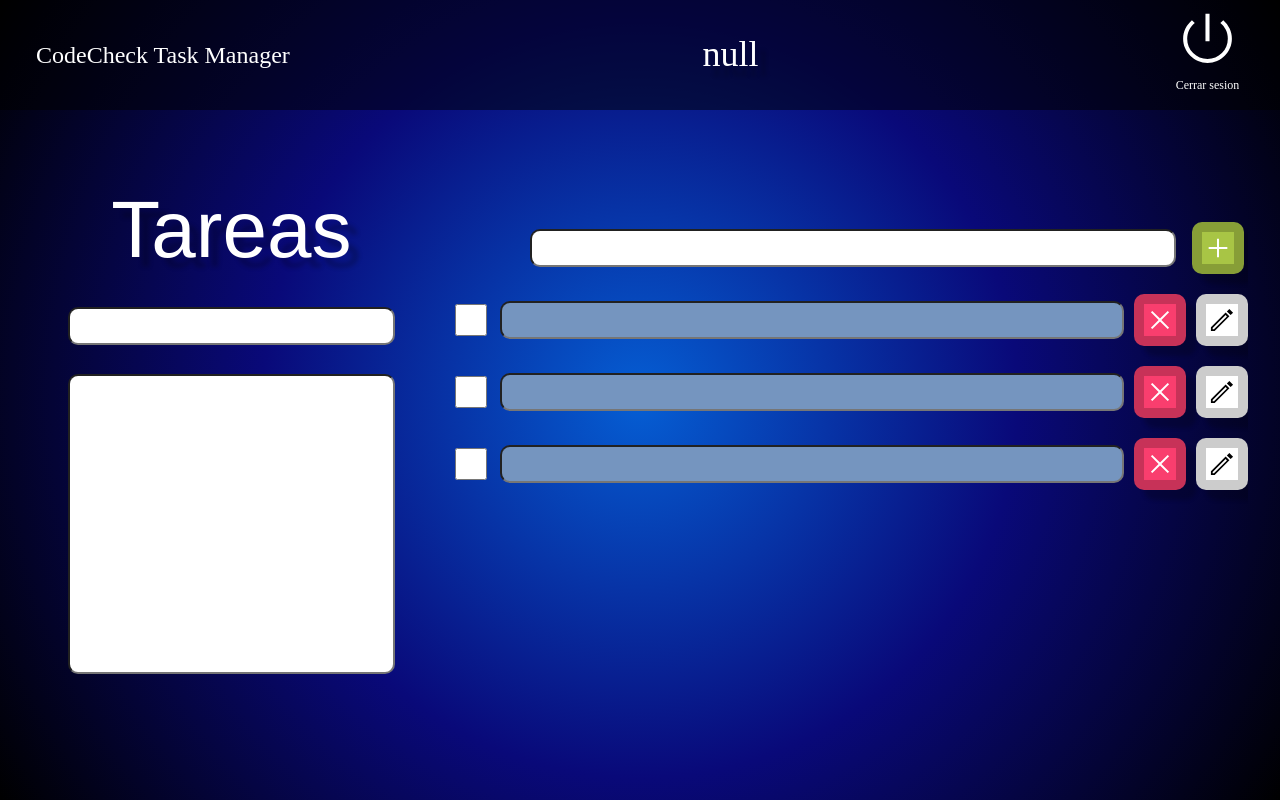
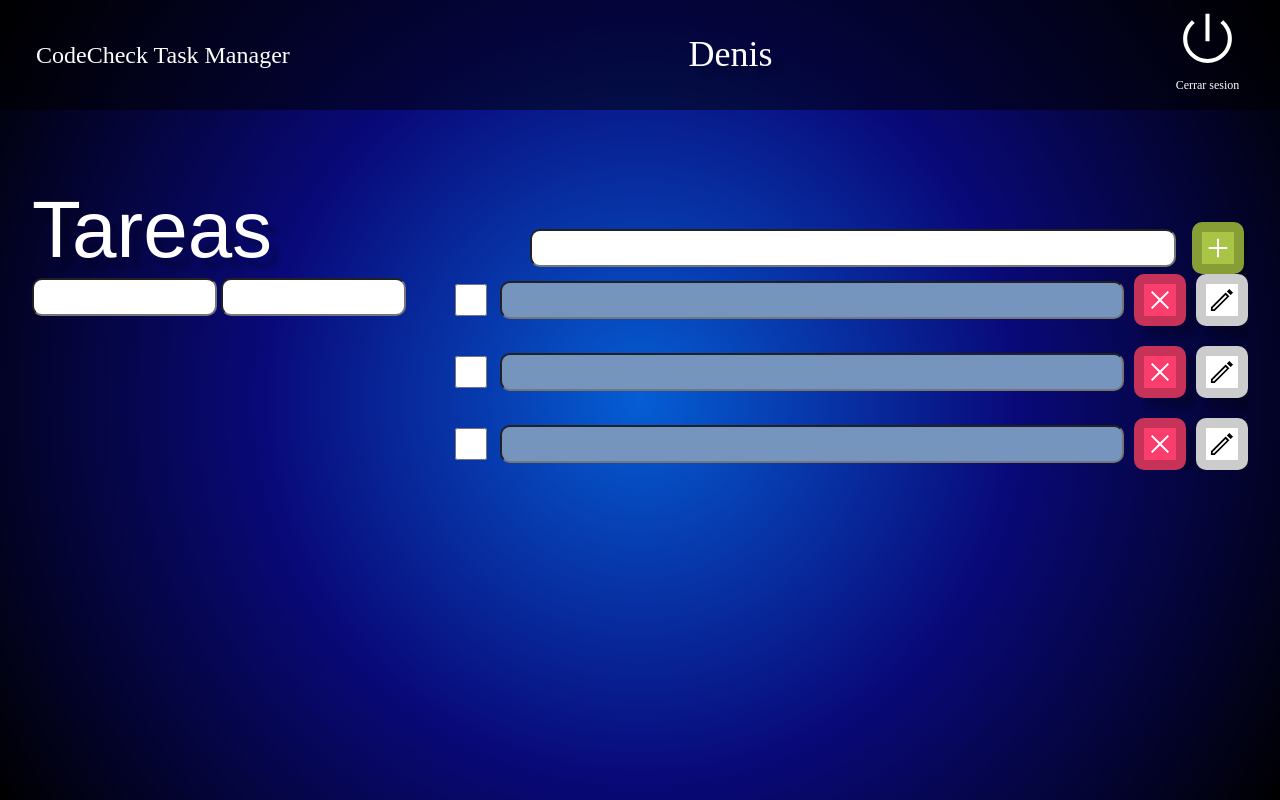
Before and after one commit to DenisVargasRivero/Prueba-Tecnica, a website: page public/profile.html in a window 1280 px wide. Drawn offline with Linux system fonts and the light colour scheme.

Commit message:
Test challenges

```diff
--- a/public/profile.html
+++ b/public/profile.html
@@ -107,7 +107,6 @@
         </div>
     </div>
 
-    <script src="/scripts/sessionControl.js"></script>
     <script src="/scripts/profile.js"></script>
 </body>
 </html>
--- a/public/scripts/index.js
+++ b/public/scripts/index.js
@@ -104,7 +104,9 @@ function sessionIcon_ChangeColor(activate) {
 // Función para iniciar sesión
 function login() {
     // Redirigir al formulario de inicio de sesión
-    window.location.href = 'login.html';
+
+    //TODO: Implementar.
+
 }
 
 // Verificar el estado de inicio de sesión al cargar la página
--- a/public/scripts/profile.js
+++ b/public/scripts/profile.js
@@ -7,7 +7,7 @@ document.addEventListener('DOMContentLoaded', () => {
     //Dentro de profile, pedir los tasks asociados al usuario.
 
     // Mostrar el nombre de usuario en el elemento correspondiente
-    usernameElement.textContent = `${username}`;
+    //TODO: Reemplazar texto
     replace_session_icon();
 });
 
--- a/public/scripts/sessionControl.js
+++ b/public/scripts/sessionControl.js
@@ -1,4 +1,4 @@
-function closeSession() {
+function close() {
     // Obtener el sessionId desde el localStorage
     const sessionId = localStorage.getItem('sessionId');
 
--- a/public/styles/profile.css
+++ b/public/styles/profile.css
@@ -43,33 +43,30 @@ h1{
 }
 
 /* Estilos para selectedTask */
+#selectedTask {
+    margin-top: 10%;
+
+    /* Implementar Flexbox Aqui. */
+}
 #selected-title {
-    height: 2rem;
-    width: 80%;
+    width: auto;
+    height: 32px;
     border-radius: 10px;
-}
-#selectedTask {
-    display: flex;
-    flex-direction: column;
-    align-items: center;
-    margin-top: 10%;
-    gap:5%
+    /* Width debe escalar proporionalmente */
 }
 #selected-description {
-    /* flex: 1; */
-    width: 80%;
-    height: 50%;
+    width: auto;
+    height: 32px;
     border-radius: 10px;
+    /* Width debe escalar proporionalmente */
+    /* Height debe ocupar el resto del espacio */
 }
 
 /* Estilos para tasklist */
 #tasklist {
-	display: grid;
-	grid-template-columns: 1fr;
-	gap: 20px;
-	grid-template-rows: auto 3fr;
-	margin-top: 10%;
+    margin-top: 10%;
 	overflow: hidden;
+	/* Implementar una grid */
 }
 #add-task-container{
     display: flex;
```
Also changed, not shown: public/index.html (+1 -1 lines).
